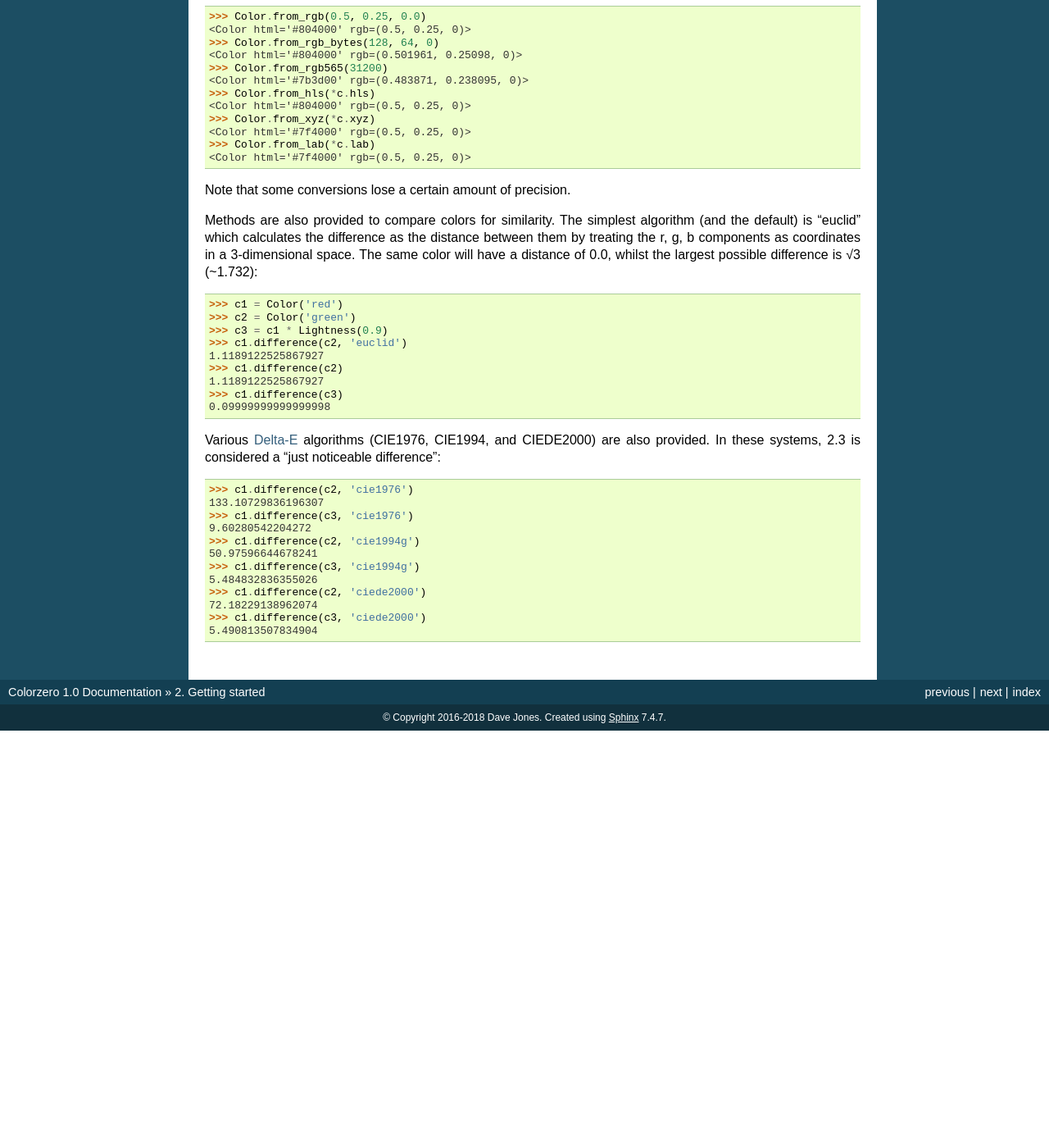
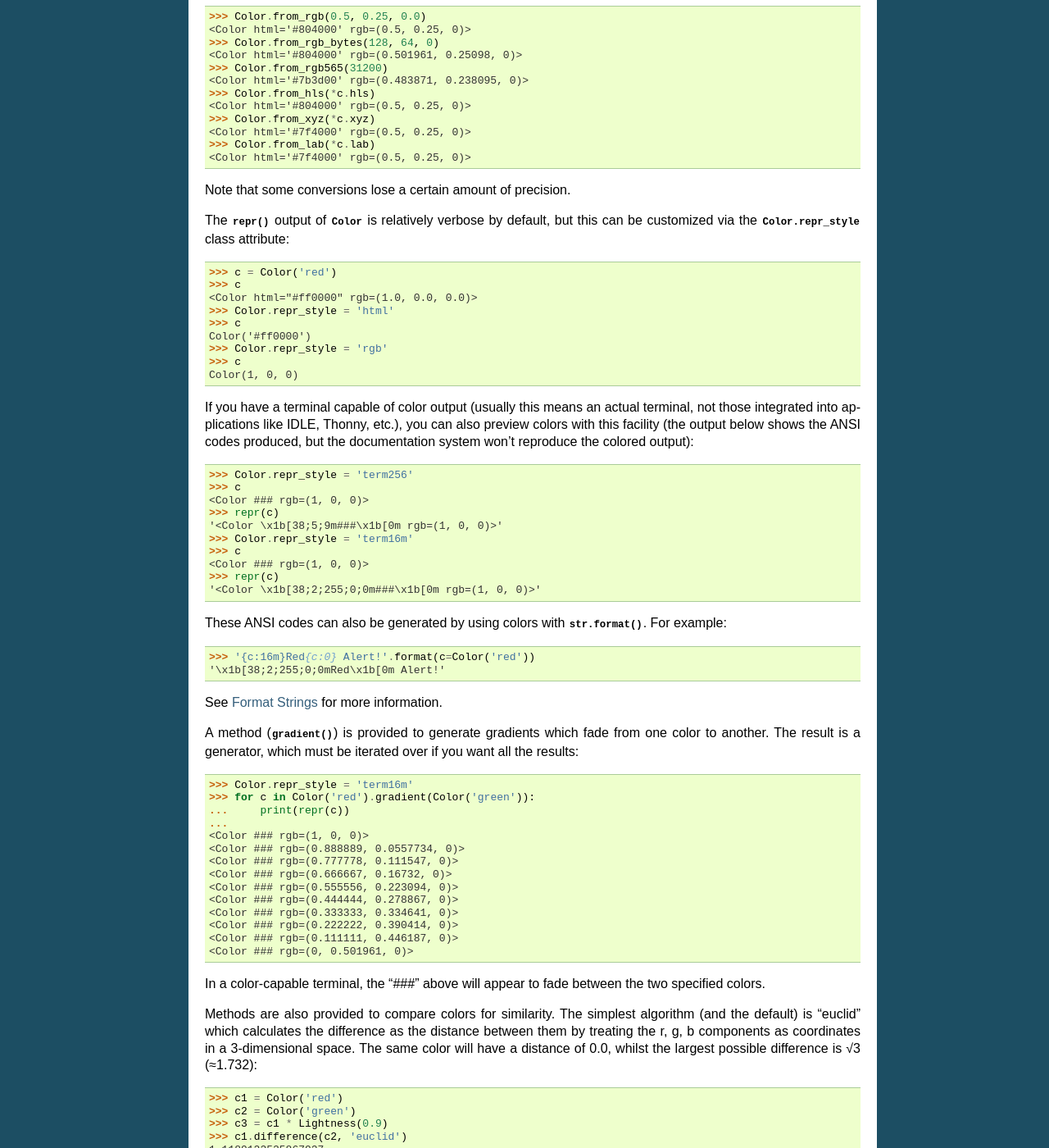
Before and after one commit to waveform80/colorzero, a Sphinx documentation site: the page built from docs/quickstart.rst, in a window 1280 px wide and 1400 px high, scrolled down 1156 px. Shown: the whole window at 82% size. Built offline with Sphinx 7.4.7, drawn with Linux system fonts in a browser that asks for light colours; before the commit the page ends 2047 px from its top, so only the background shows below that; some of the changed text lies outside the part shown.

Commit message:
Final tidy up of the docs

```diff
--- a/docs/index.rst
+++ b/docs/index.rst
@@ -9,8 +9,8 @@ Table of Contents
 
     install
     quickstart
+    api_color
     development
-    api_color
     changelog
     license
 
--- a/docs/quickstart.rst
+++ b/docs/quickstart.rst
@@ -86,11 +86,71 @@ Equivalent constructors exist for all these systems::
 
 Note that some conversions lose a certain amount of precision.
 
+The :func:`repr` output of :class:`Color` is relatively verbose by default, but
+this can be customized via the :class:`Color.repr_style` class attribute::
+
+    >>> c = Color('red')
+    >>> c
+    <Color html="#ff0000" rgb=(1.0, 0.0, 0.0)>
+    >>> Color.repr_style = 'html'
+    >>> c
+    Color('#ff0000')
+    >>> Color.repr_style = 'rgb'
+    >>> c
+    Color(1, 0, 0)
+
+If you have a terminal capable of color output (usually this means an actual
+terminal, not those integrated into applications like IDLE, Thonny, etc.), you
+can also preview colors with this facility (the output below shows the ANSI
+codes produced, but the documentation system won't reproduce the colored
+output)::
+
+    >>> Color.repr_style = 'term256'
+    >>> c
+    <Color ### rgb=(1, 0, 0)>
+    >>> repr(c)
+    '<Color \x1b[38;5;9m###\x1b[0m rgb=(1, 0, 0)>'
+    >>> Color.repr_style = 'term16m'
+    >>> c
+    <Color ### rgb=(1, 0, 0)>
+    >>> repr(c)
+    '<Color \x1b[38;2;255;0;0m###\x1b[0m rgb=(1, 0, 0)>'
+
+These ANSI codes can also be generated by using colors with :meth:`str.format`.
+For example::
+
+    >>> '{c:16m}Red{c:0} Alert!'.format(c=Color('red'))
+    '\x1b[38;2;255;0;0mRed\x1b[0m Alert!'
+
+See :ref:`format` for more information.
+
+A method (:meth:`~Color.gradient`) is provided to generate gradients which fade
+from one color to another. The result is a generator, which must be iterated
+over if you want all the results::
+
+    >>> Color.repr_style = 'term16m'
+    >>> for c in Color('red').gradient(Color('green')):
+    ...     print(repr(c))
+    ...
+    <Color ### rgb=(1, 0, 0)>
+    <Color ### rgb=(0.888889, 0.0557734, 0)>
+    <Color ### rgb=(0.777778, 0.111547, 0)>
+    <Color ### rgb=(0.666667, 0.16732, 0)>
+    <Color ### rgb=(0.555556, 0.223094, 0)>
+    <Color ### rgb=(0.444444, 0.278867, 0)>
+    <Color ### rgb=(0.333333, 0.334641, 0)>
+    <Color ### rgb=(0.222222, 0.390414, 0)>
+    <Color ### rgb=(0.111111, 0.446187, 0)>
+    <Color ### rgb=(0, 0.501961, 0)>
+
+In a color-capable terminal, the "###" above will appear to fade between the
+two specified colors.
+
 Methods are also provided to compare colors for similarity. The simplest
 algorithm (and the default) is "euclid" which calculates the difference as the
 distance between them by treating the r, g, b components as coordinates in a
 3-dimensional space. The same color will have a distance of 0.0, whilst the
-largest possible difference is √3 (~1.732)::
+largest possible difference is √3 (≈1.732)::
 
     >>> c1 = Color('red')
     >>> c2 = Color('green')
@@ -118,5 +178,12 @@ provided. In these systems, 2.3 is considered a "just noticeable difference"::
     >>> c1.difference(c3, 'ciede2000')
     5.490813507834904
 
+These algorithms are also available as straight-forward functions::
+
+    >>> cie1976(c1, c2)
+    133.10729836196307
+    >>> ciede2000(c1, c3)
+    5.490813507834904
+
 .. _extended color keywords: https://www.w3.org/TR/css3-color/#svg-color
 .. _Delta-E: https://en.wikipedia.org/wiki/Color_difference
--- a/setup.py
+++ b/setup.py
@@ -52,7 +52,7 @@ except ImportError:
     pass
 
 __project__      = 'colorzero'
-__version__      = '1.0'
+__version__      = '1.1'
 __author__       = 'Dave Jones'
 __author_email__ = 'dave@waveform.org.uk'
 __url__          = 'http://colorzero.readthedocs.io/'
```
Also changed, not shown: docs/api_color.rst (+55 -2 lines), docs/changelog.rst (+13 -0 lines), 1 other file.
